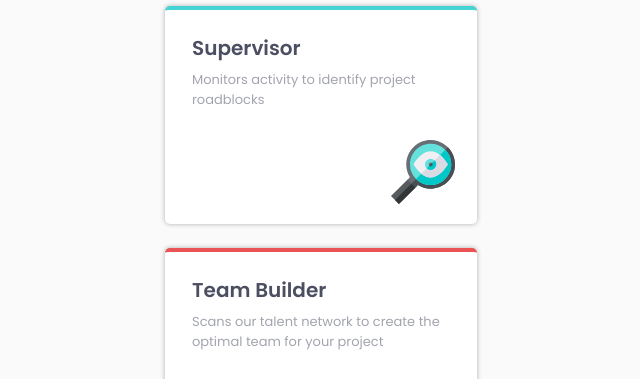
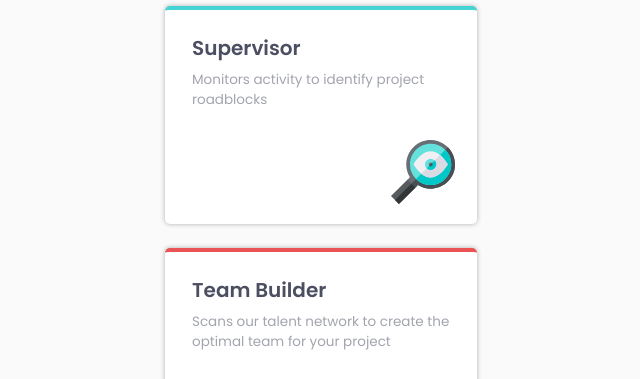
Before and after one commit to AChapeton/Four-card-feature-section, a plain HTML site: page index.html in a window 1280 px wide. Shown: the part 300-679 px from the top of the page, 319-959 px from the left. Drawn offline with Linux system fonts and the light colour scheme.

Commit message:
text new font-size

```diff
--- a/css/style.scss
+++ b/css/style.scss
@@ -90,7 +90,7 @@ body {
   }
 
   &-text {
-    font-size: 1.3rem;
+    font-size: 1.35rem;
     line-height: 2rem;
     color: var(--grayish-blue);
   }
```
Also changed, not shown: css/style.css, 1 other file.
